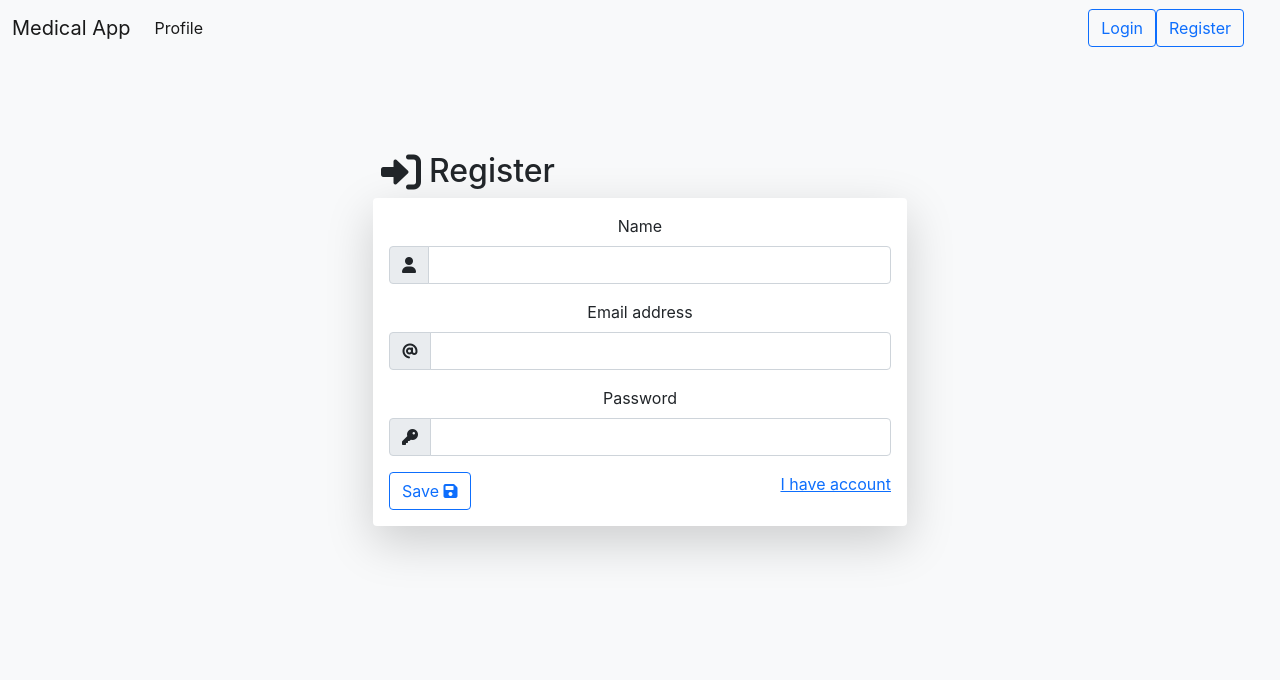
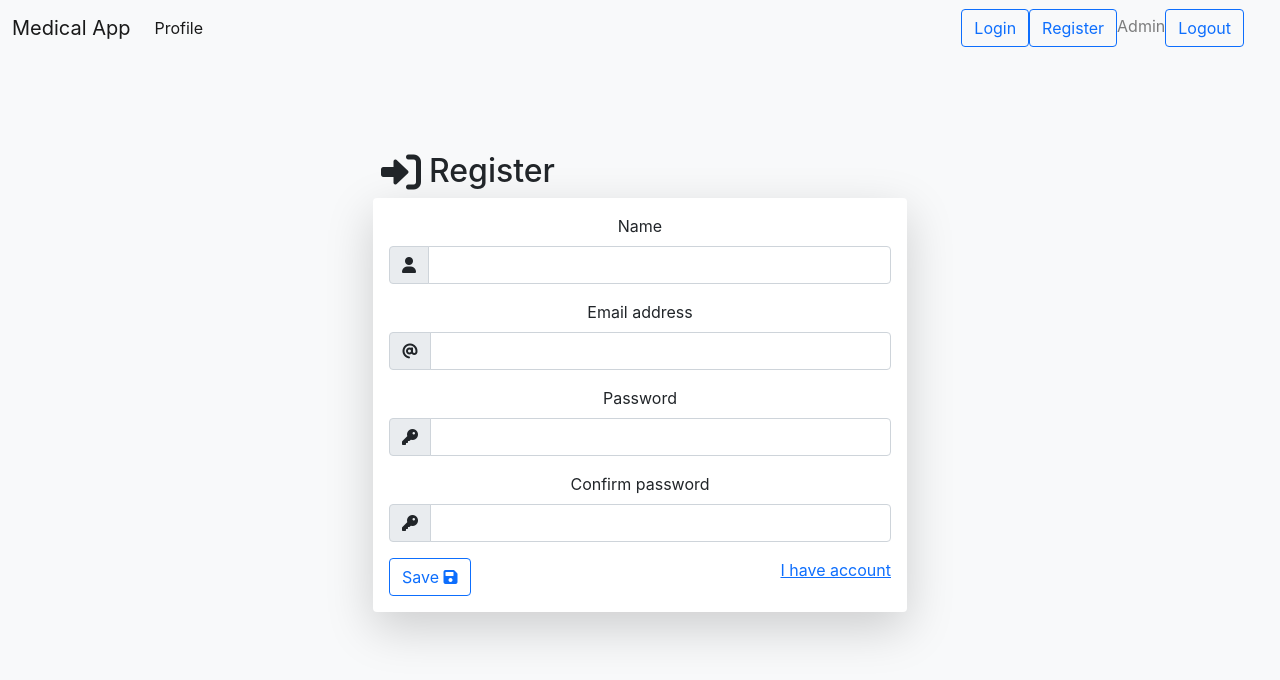
Before and after one commit to yosrjdly/med, a React (Create React App) app in the folder FrontEnd/medical-app/: page /register in a window 1280 px wide. Shown: the top 680 px of the page. Built offline with nearby package versions, Linux system fonts and the light colour scheme.

Commit message:
create function postRegsiter

```diff
--- a/FrontEnd/medical-app/src/App.js
+++ b/FrontEnd/medical-app/src/App.js
@@ -1,4 +1,4 @@
-import React from 'react'
+import React, { useState, useEffect } from 'react'
 import './App.css';
 
 import {
@@ -12,20 +12,48 @@ import Register from './pages/Register.jsx';
 import Profile from './pages/Profile.jsx';
 import Admin from './pages/Admin.jsx';
 import NavBar from './components/NavBar.jsx';
+import NotFound from './pages/NotFound.jsx';
+import NoAccess from './pages/NoAccess.jsx';
+import PrivateRouter from './components/PrivateRouter.jsx';
+import AdminRouter from './components/AdminRouter.jsx';
+import ForceRedirect from './components/ForceRedirect.jsx';
+
+import axios from 'axios'
+
+
 
 function App() {
+
+  const postRegister = (body) => {
+    axios.post('http://127.0.0.1:5000/api/register', body).then((response) => {
+      console.log(response.data)
+    }).catch((error) => {
+      console.log(error)
+    })
+  }
+
+  useEffect(() => {
+
+  },[])
+
+  const user = {
+    isConnected: false,
+    role: "USER"
+  }
 
   return (
     <div className="App">
       <BrowserRouter>
-      <div className="bg-light" style={{height: "100vh"}}>
-        <NavBar/>
-        <Routes>
-          <Route path="/" element={<Profile />}></Route>
-          <Route path="/login" element={<Login />}></Route>
-          <Route path="/register" element={<Register />}></Route>
-          <Route path="/admin" element={<Admin/>}></Route>
-        </Routes>
+        <div className="bg-light" style={{ height: "100vh" }}>
+          <NavBar />
+          <Routes>
+            <Route path="/" element={<PrivateRouter user={user}><Profile /></PrivateRouter>}></Route>
+            <Route path="/login" element={<ForceRedirect user={user}><Login /></ForceRedirect>}></Route>
+            <Route path="/register" element={<ForceRedirect user={user}><Register add={postRegister} /></ForceRedirect>}></Route>
+            <Route path="/admin" element={<AdminRouter user={user}><Admin /></AdminRouter>}></Route>
+            <Route path="*" element={<NotFound />} />
+            <Route path="/noaccess" element={<NoAccess />} />
+          </Routes>
         </div>
       </BrowserRouter>
     </div>
--- /dev/null
+++ b/FrontEnd/medical-app/src/components/AdminRouter.jsx
@@ -0,0 +1,15 @@
+import React from 'react'
+import { Navigate } from 'react-router-dom'
+
+const AdminRouter = ({user, children}) =>{
+   if(!user.isConnected){
+     return <Navigate to="/login" replace/>
+   }else{
+      if(user.role !== "ADMIN"){
+        return <Navigate to="/noaccess" replace/>
+      }
+   }
+   return children
+}
+
+export default AdminRouter
--- /dev/null
+++ b/FrontEnd/medical-app/src/components/ForceRedirect.jsx
@@ -0,0 +1,11 @@
+import React from 'react'
+import { Navigate } from 'react-router-dom'
+
+const ForceRedirect = ({user, children}) =>{
+    if(user.isConnected){
+        return <Navigate to="/" replace/>
+      }
+      return children
+}
+
+export default ForceRedirect
--- a/FrontEnd/medical-app/src/components/NavBar.jsx
+++ b/FrontEnd/medical-app/src/components/NavBar.jsx
@@ -7,20 +7,22 @@ const NavBar = () => {
         <div>
             <nav className="navbar navbar-expand-lg navbar-light bg-light">
                 <div className="container-fluid">
-                    <a className="navbar-brand" href="#">Medical App</a>
+                    <Link className="navbar-brand" to="/">Medical App</Link>
                     <button className="navbar-toggler" type="button" data-bs-toggle="collapse" data-bs-target="#navbarSupportedContent" aria-controls="navbarSupportedContent" aria-expanded="false" aria-label="Toggle navigation">
                         <span className="navbar-toggler-icon"></span>
                     </button>
                     <div className="collapse navbar-collapse" id="navbarSupportedContent">
                         <ul className="navbar-nav me-auto mb-2 mb-lg-0">
                             <li className="nav-item">
-                                <a className="nav-link active" aria-current="page" href="#">Profile</a>
+                                <Link className="nav-link active" aria-current="page" to="/">Profile</Link>
                             </li>
                         </ul>
                         <div className="d-flex">
                             <div className="mx-4">
                                 <Link className="btn btn-outline-primary" to="/login">Login</Link>
                                 <Link className="btn btn-outline-primary" to="/register">Register</Link>
+                                <span className="text-black-50">Admin</span>
+                                <Link className="btn btn-outline-primary" to="/login">Logout</Link>
 
                             </div>
                         </div>
--- /dev/null
+++ b/FrontEnd/medical-app/src/components/PrivateRouter.jsx
@@ -0,0 +1,11 @@
+import React from 'react'
+import { Navigate } from 'react-router-dom'
+
+const PrivateRouter = ({user, children}) =>{
+   if(!user.isConnected){
+     return <Navigate to="/login" replace/>
+   }
+   return children
+}
+
+export default PrivateRouter
--- a/FrontEnd/medical-app/src/pages/Login.jsx
+++ b/FrontEnd/medical-app/src/pages/Login.jsx
@@ -1,7 +1,7 @@
 import React from "react"
 import { Link } from "react-router-dom"
 
-const Login = () => {
+const Login = (props) => {
 
     return (
 
@@ -29,6 +29,7 @@ const Login = () => {
                                         </div>
 
                                     </div>
+
                                     <div className="d-flex justify-content-between">
                                         <button type="submit" className="btn btn-outline-primary">Save <i className="fa-solid fa-floppy-disk"></i></button>
                                         <Link to="/register">I don't have account</Link>
--- /dev/null
+++ b/FrontEnd/medical-app/src/pages/NoAccess.jsx
@@ -0,0 +1,11 @@
+import React from 'react'
+
+function NoAccess() {
+  return (
+    <div className="container p-4">
+      <h2>No Access</h2>
+    </div>
+  )
+}
+
+export default NoAccess
--- /dev/null
+++ b/FrontEnd/medical-app/src/pages/NotFound.jsx
@@ -0,0 +1,11 @@
+import React from "react";
+
+function NotFound() {
+  return (
+    <div className="container p-4">
+      <h2>NotFound</h2>
+    </div>
+  );
+}
+
+export default NotFound;
--- a/FrontEnd/medical-app/src/pages/Profile.jsx
+++ b/FrontEnd/medical-app/src/pages/Profile.jsx
@@ -3,7 +3,6 @@ import React from "react";
 const Profile = () => {
 
     return (
-
 
                 <div className="container p-4 mt-4">
                     <div className="row justify-content-evenly mt-4">
@@ -12,7 +11,7 @@ const Profile = () => {
                             <div className="d-flex">
                                 <i className="fa-solid fa-user fs-1 mx-2"></i> <h2>Profile</h2>
                             </div>
-                    <div className="p-6 shadow-lg p-3 mb-5 bg-body rounded" style={{ backgroundColor: "white" }}>
+                            <div className="p-6 shadow-lg p-3 mb-5 bg-body rounded" style={{backgroundColor: "white"}}>
                                 <form>
                                     <div className=" mb-3">
                                         <label className="form-label">Telephone</label>
--- a/FrontEnd/medical-app/src/pages/Register.jsx
+++ b/FrontEnd/medical-app/src/pages/Register.jsx
@@ -1,11 +1,16 @@
-import React from "react";
+import React, { useState } from "react";
 import { Link } from "react-router-dom"
 
-const Register = () => {
+const Register = (props) => {
+
+    { console.log(props) }
+
+    const [name, setName] = useState("")
+    const [email, setEmail] = useState("")
+    const [password, setPassword] = useState("")
+    const [confirm, setConfirm] = useState("")
 
     return (
-
-
 
         <div className="container p-4 mt-4">
             <div className="row justify-content-evenly mt-4">
@@ -14,20 +19,21 @@ const Register = () => {
                     <div className="d-flex">
                         <i className="fa-solid fa-right-to-bracket fs-1 mx-2"></i> <h2>Register</h2>
                     </div>
-                            <div className="p-6 shadow-lg p-3 mb-5 bg-body rounded" style={{backgroundColor: "white"}}>
-                                <form>
+                    <div className="p-6 shadow-lg p-3 mb-5 bg-body rounded" style={{ backgroundColor: "white" }}>
+
                         <div className=" mb-3">
                             <label className="form-label">Name</label>
                             <div className="input-group">
                                 <span className="input-group-text" id="basic-addon1"><i className="fa-solid fa-user"></i></span>
-                                            <input type="password" className="form-control" />
+                                <input type="text" className="form-control" value={name}
+                                    onChange={(e) => { setName(e.target.value) }} />
                             </div>
                         </div>
                         <div className=" mb-3">
                             <label className="form-label">Email address</label>
                             <div className="input-group">
                                 <span className="input-group-text" id="basic-addon1"><i className="fa-solid fa-at"></i></span>
-                                            <input type="text" className="form-control" />
+                                <input type="text" className="form-control" value={email} onChange={(e) => { setEmail(e.target.value) }} />
                             </div>
 
                         </div>
@@ -35,15 +41,31 @@ const Register = () => {
                             <label className="form-label">Password</label>
                             <div className="input-group">
                                 <span className="input-group-text" id="basic-addon1"><i className="fa-solid fa-key"></i></span>
-                                            <input type="password" className="form-control" />
+                                <input type="password" className="form-control" value={password}
+                                    onChange={(e) => { setPassword(e.target.value) }} />
                             </div>
                         </div>
+                        <div className=" mb-3">
+                            <label className="form-label">Confirm password</label>
+                            <div className="input-group">
+                                <span className="input-group-text" id="basic-addon1"><i className="fa-solid fa-key"></i></span>
+                                <input type="password" className="form-control" value={confirm} onChange={(e) => { setConfirm(e.target.value) }} />
+                            </div>
+
+                        </div>
                         <div className="d-flex justify-content-between">
-                                        <button type="submit" className="btn btn-outline-primary">Save <i className="fa-solid fa-floppy-disk"></i></button>
+                            <button type="submit" className="btn btn-outline-primary" onClick={() => {
+                                props.add({
+                                    name: name,
+                                    email: email,
+                                    password: password,
+                                    confirm: confirm
+                                })
+                            }}>Save <i className="fa-solid fa-floppy-disk"></i></button>
                             <Link to="/login">I have account</Link>
 
                         </div>
-                                </form>
+
                     </div>
                 </div>
             </div>
```
Lines whose indentation alone changed are shown as unchanged.
